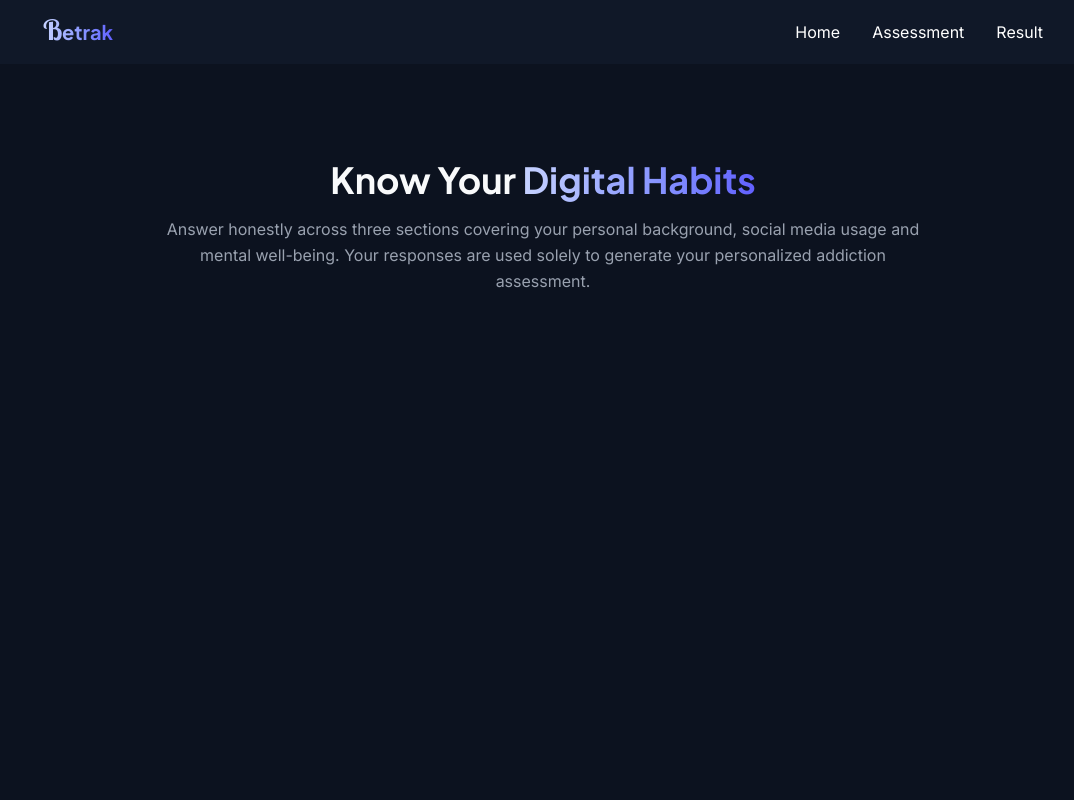
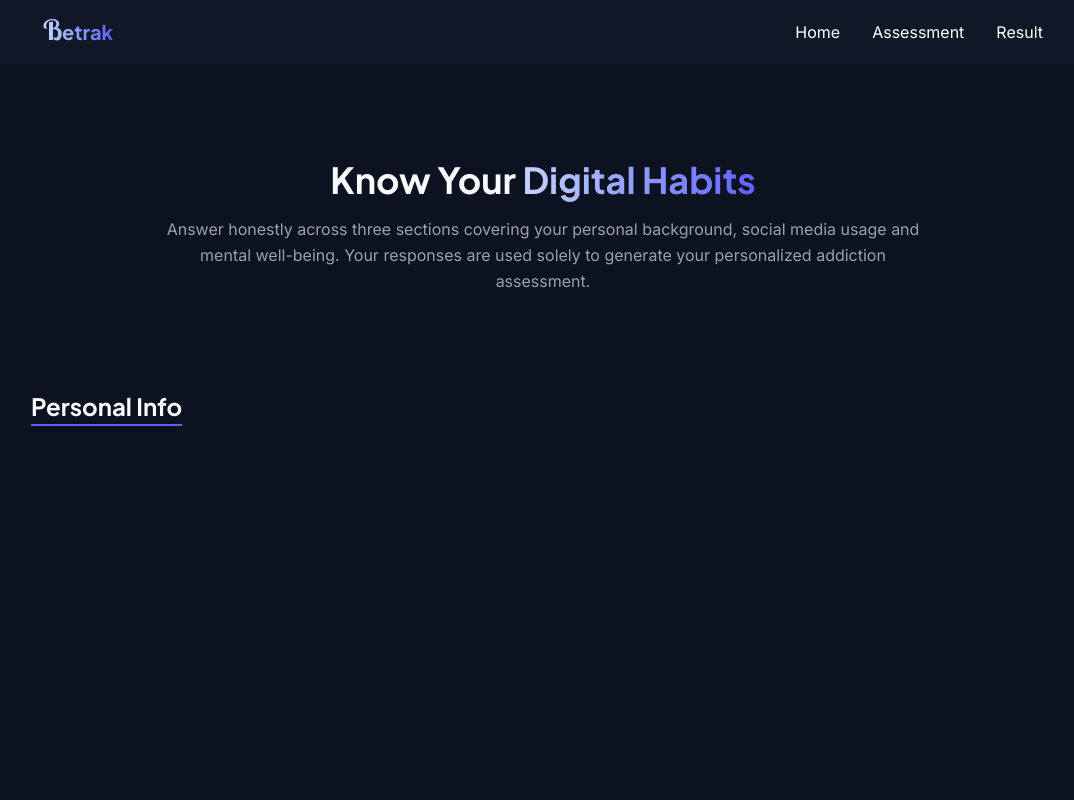
Before and after one commit to tahmid-khan-hub/Betrak, a Next.js app in the folder betrak-frontend/: page /assessment in a window 1280 px wide. Shown: the top 800 px of the page, without its empty margins (97-1171 px from the left). Built offline with nearby package versions, Linux system fonts and the light colour scheme.

Commit message:
Add PersonalInfo component

```diff
--- /dev/null
+++ b/betrak-frontend/src/app/assessment/components/PersonalInfo.tsx
@@ -0,0 +1,11 @@
+"use client"
+
+const PersonalInfo = () => {
+    return (
+        <div>
+
+        </div>
+    );
+};
+
+export default PersonalInfo;
--- a/betrak-frontend/src/app/assessment/page.tsx
+++ b/betrak-frontend/src/app/assessment/page.tsx
@@ -1,4 +1,6 @@
 "use client";
+
+import PersonalInfo from "./components/PersonalInfo";
 
 const AssessmentPage = () => {
   return (
@@ -19,6 +21,12 @@ const AssessmentPage = () => {
             assessment.
           </p>
         </div>
+
+        {/* personal info */}
+        <div className="mt-24">
+            <h2 className="jakartaSans text-2xl text-gray-50 font-bold underline underline-offset-8 decoration-indigo-500">Personal Info</h2>
+            <PersonalInfo />
+        </div>
       </div>
     </div>
   );
```
